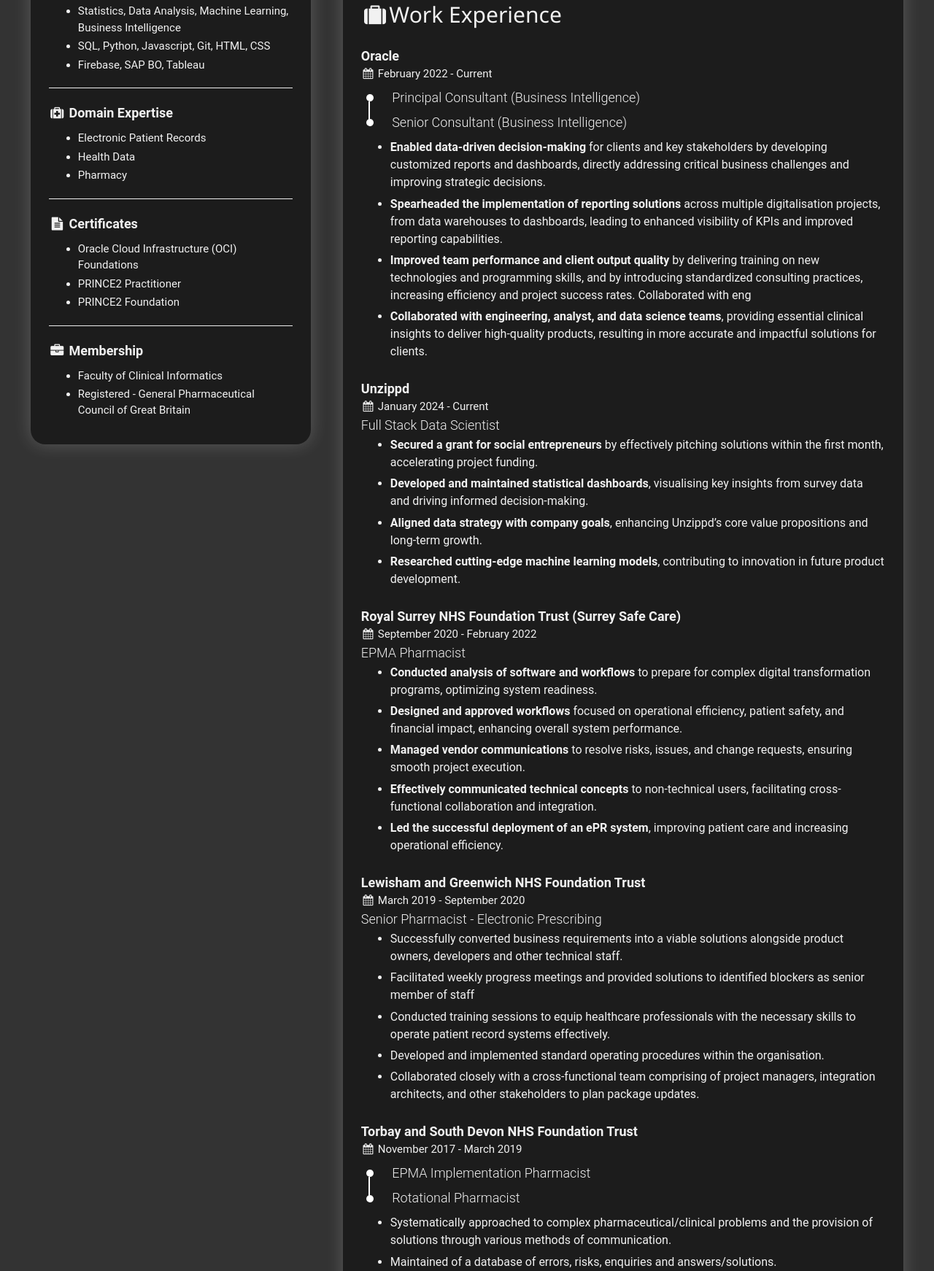
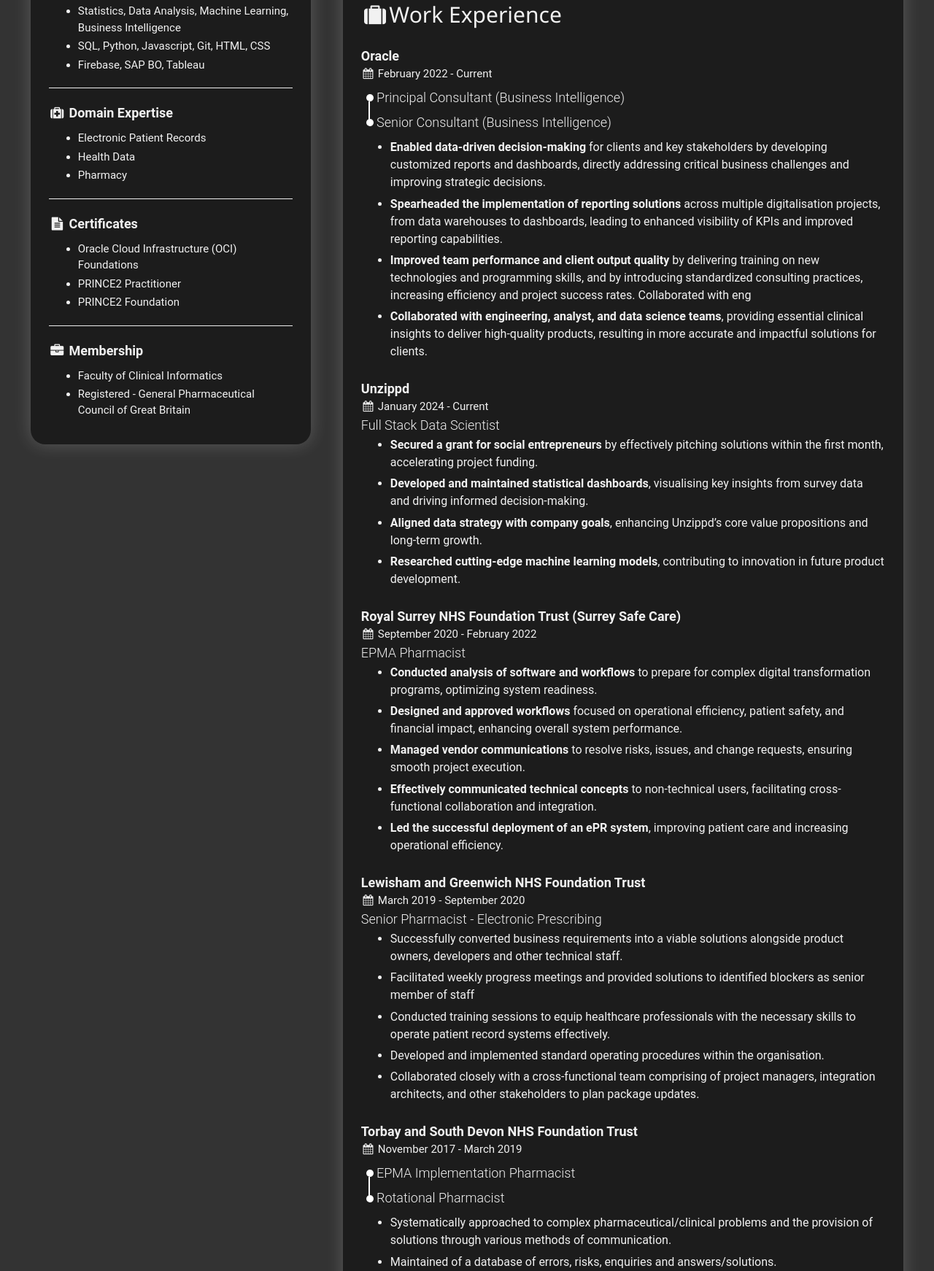
Before and after one commit to Adenrele/Web_Portfolio, a Flask app: page /cv in a window 1280 px wide. Shown: the part 462-2204 px from the top of the page at 73% size. Run offline with Flask 3, Linux system fonts and the light colour scheme; some libraries are stand-ins or nearby versions.

Commit message:
cv page edits

```diff
--- a/static/css/CV.css
+++ b/static/css/CV.css
@@ -99,7 +99,7 @@
 /* Styling for individual list items */
 .title-list ul li {
     position: relative;
-    padding-left: 5%; /* Space for the custom bullet */
+    padding-left: 2%; /* Space for the custom bullet */
     margin-bottom: 1%; /* Space between items */
 }
 
@@ -147,9 +147,7 @@
     padding: 0.3% 0 0.5% 0%;
 }
 
-.job-title,
-.title-list{
-}
+
 
 /* Responsive adjustments */
 @media (max-width: 768px) {
@@ -195,4 +193,10 @@
 .mobile{
     display:inline
 }
+.title-list ul li {
+    position: relative;
+    padding-left: 5%; /* Space for the custom bullet */
+    margin-bottom: 1%; /* Space between items */
 }
+
+}
```
